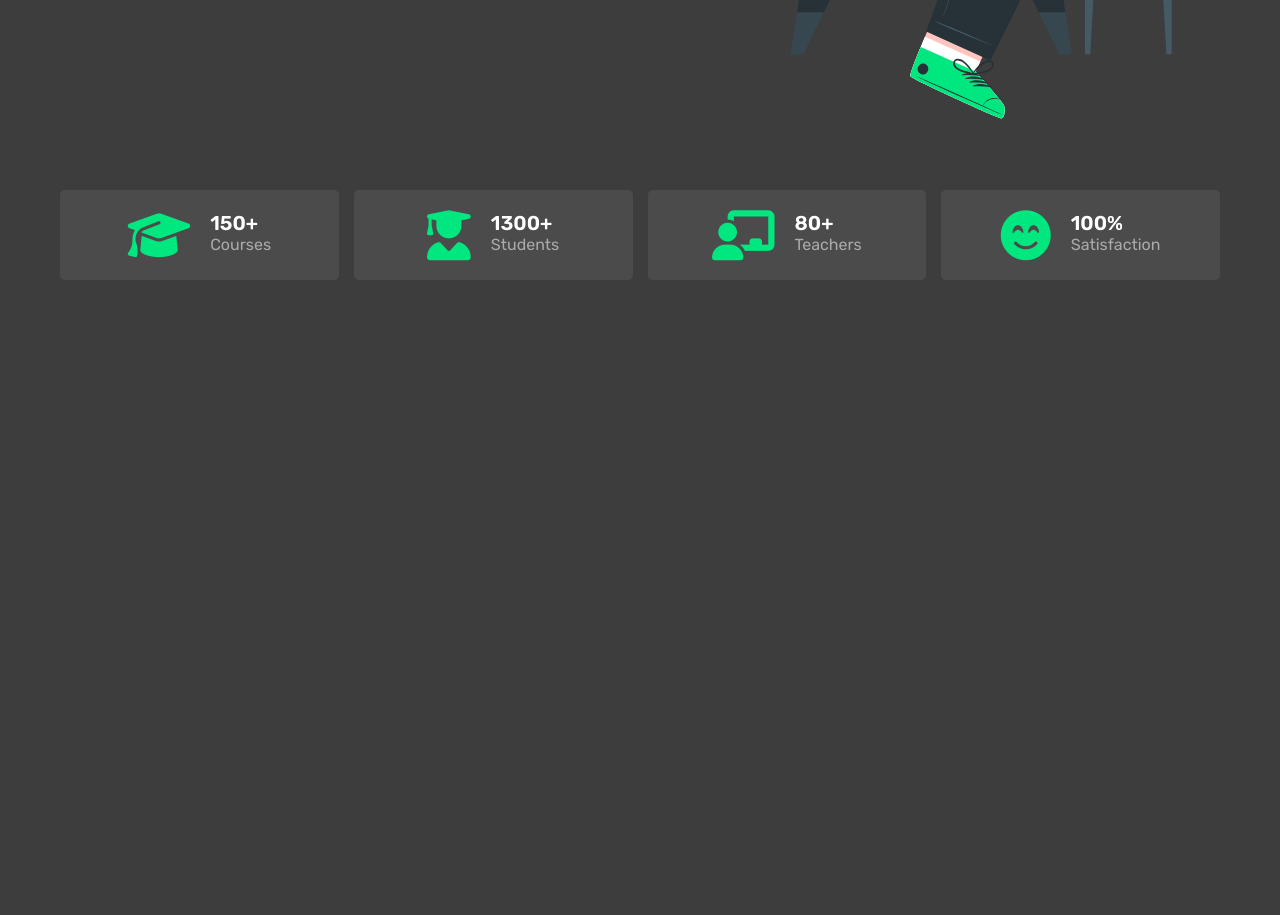
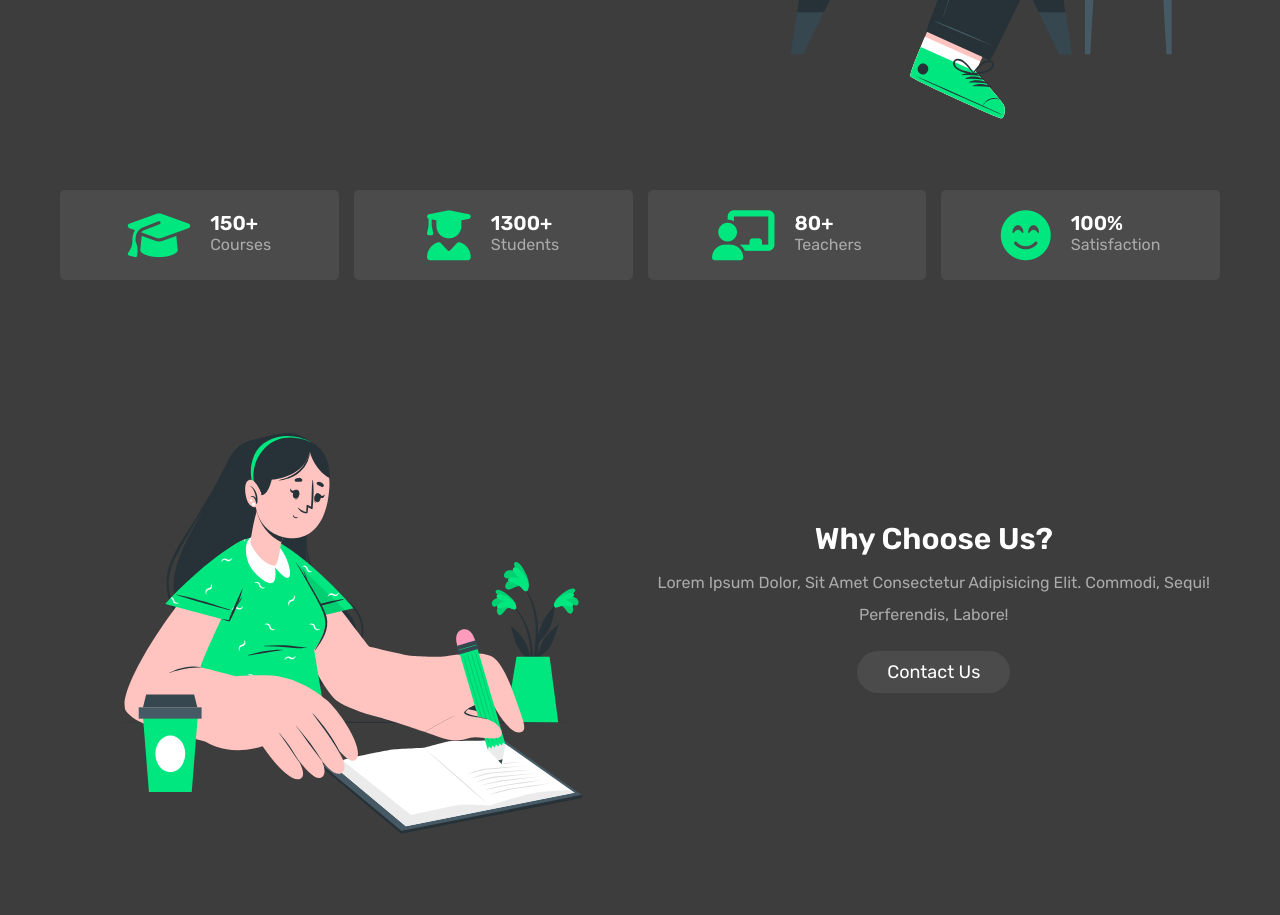
Before and after one commit to mdsohag65/online-eduaction, a plain HTML site: page index.html in a window 1280 px wide. Shown: the part 506-1421 px from the top of the page. Before the commit the page ends 806 px from the top, so only its background shows below. Drawn offline with Linux system fonts and the light colour scheme; a web font is replaced by a local one.

Commit message:
about section done

```diff
--- a/css/style.css
+++ b/css/style.css
@@ -178,8 +178,37 @@ section {
 }
 
 
+.about .row {
+    display: flex;
+    align-items: center;
+    gap: 1.5rem;
+    flex-wrap: wrap;
+}
 
+.about .row .image {
+    flex: 1 1 40rem;
+}
 
+.about .row .image img {
+    width: 100%;
+}
+
+.about .row .content {
+    text-align: center;
+    flex: 1 1 40rem;
+}
+
+.about .row .content h3 {
+    font-size: 3rem;
+    color: var(--white);
+}
+
+.about .row .content p {
+    padding: 1rem 0;
+    line-height: 2;
+    font-size: 1.6rem;
+    color: var(--light-white);
+}
 
 
 /* ------------media queries-------------- */
@@ -232,4 +261,8 @@ section {
     html {
         font-size: 50%;
     }
+
+    .home .row .content h3 {
+        font-size: 5rem;
+    }
 }
--- a/index.html
+++ b/index.html
@@ -76,7 +76,19 @@
         </div>
     </section>
 
+    <section class="about" id="about">
+        <div class="row">
+            <div class="image">
+                <img src="./images/about-img.svg" alt="">
+            </div>
 
+            <div class="content">
+                <h3>why choose us?</h3>
+                <p>Lorem ipsum dolor, sit amet consectetur adipisicing elit. Commodi, sequi! Perferendis, labore!</p>
+                <a href="#contant" class="btn">contact us</a>
+            </div>
+        </div>
+    </section>
 
 
     <script src="./js/app.js"></script>
```
